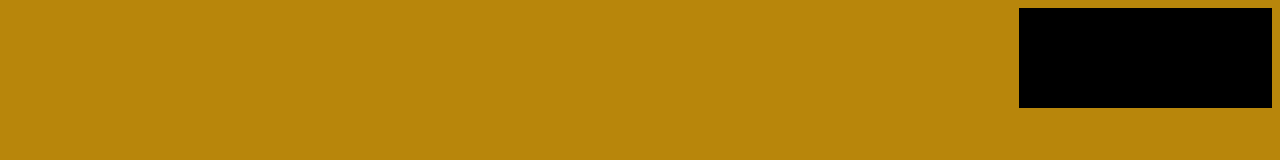
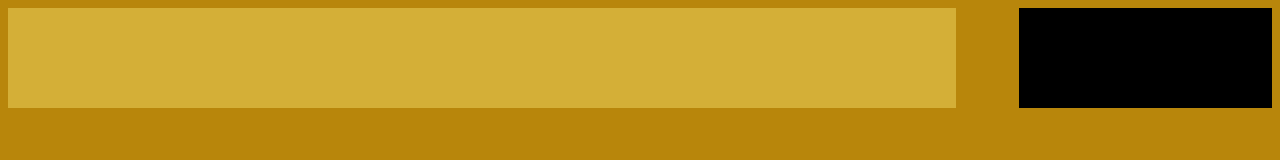
Before and after one commit to jenniferlynjohnson/deliverable, a plain HTML site: page index.html in a window 1280 px wide. Drawn offline with Linux system fonts and the light colour scheme; files that its build step writes are made by us from their sources; a web font is replaced by a local one.

Commit message:
Update colors.css

```diff
--- a/colors.css
+++ b/colors.css
@@ -22,7 +22,7 @@
 }
 
 .gold {
-	background-color: #B8860B;
+	background-color: #D4AF37;
 	width:75%;
 	height:50px;
 	display: inline-block;
```
